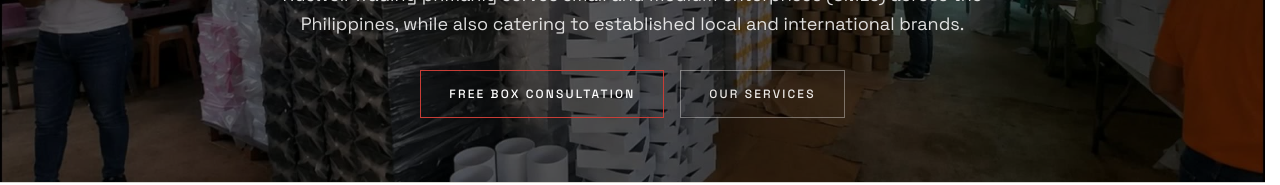
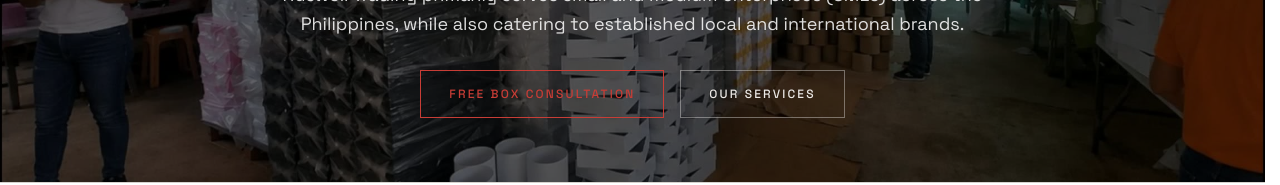
Before and after one commit to marvinstavarez-dotcom/huswell, a Next.js app: page / in a window 1280 px wide. Shown: the part 259-444 px from the top of the page. Built offline with nearby package versions, Linux system fonts and the light colour scheme.

Commit message:
Color hero consultation label red

```diff
--- a/app/globals.css
+++ b/app/globals.css
@@ -117,7 +117,7 @@ summary::-webkit-details-marker {
     @apply inline-flex min-h-12 max-w-full items-center justify-center gap-3 whitespace-normal border border-grease/40 px-7 py-3.5 text-center text-[12px] font-medium uppercase tracking-[0.18em] text-grease transition-all duration-300 ease-[cubic-bezier(0.25,1,0.5,1)] hover:border-grease hover:bg-grease hover:text-canvas-dark active:translate-y-px disabled:pointer-events-none disabled:opacity-50;
   }
   .btn-line-accent-dark {
-    @apply inline-flex min-h-12 max-w-full items-center justify-center gap-3 whitespace-normal border border-accent-hover px-7 py-3.5 text-center text-[12px] font-medium uppercase tracking-[0.18em] text-white transition-all duration-300 ease-[cubic-bezier(0.25,1,0.5,1)] hover:border-[#A9322C] hover:bg-[#A9322C] active:translate-y-px disabled:pointer-events-none disabled:opacity-50;
+    @apply inline-flex min-h-12 max-w-full items-center justify-center gap-3 whitespace-normal border border-accent-hover px-7 py-3.5 text-center text-[12px] font-medium uppercase tracking-[0.18em] text-accent-hover transition-all duration-300 ease-[cubic-bezier(0.25,1,0.5,1)] hover:border-[#A9322C] hover:bg-[#A9322C] hover:text-white active:translate-y-px disabled:pointer-events-none disabled:opacity-50;
   }
   .btn-solid-light {
     @apply inline-flex min-h-12 max-w-full items-center justify-center gap-3 whitespace-normal border border-accent-hover bg-accent-hover px-7 py-3.5 text-center text-[12px] font-medium uppercase tracking-[0.18em] text-white transition-all duration-300 ease-[cubic-bezier(0.25,1,0.5,1)] hover:border-[#A9322C] hover:bg-[#A9322C] active:translate-y-px disabled:pointer-events-none disabled:opacity-50;
```
